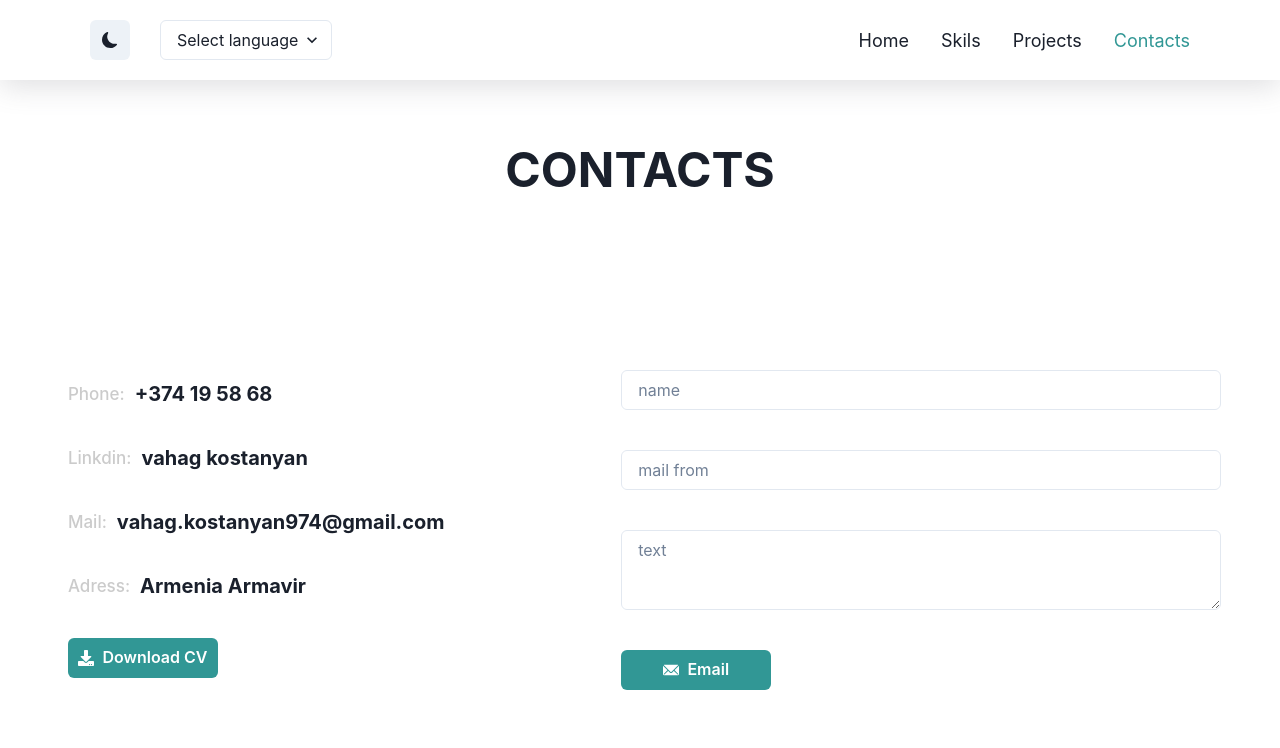
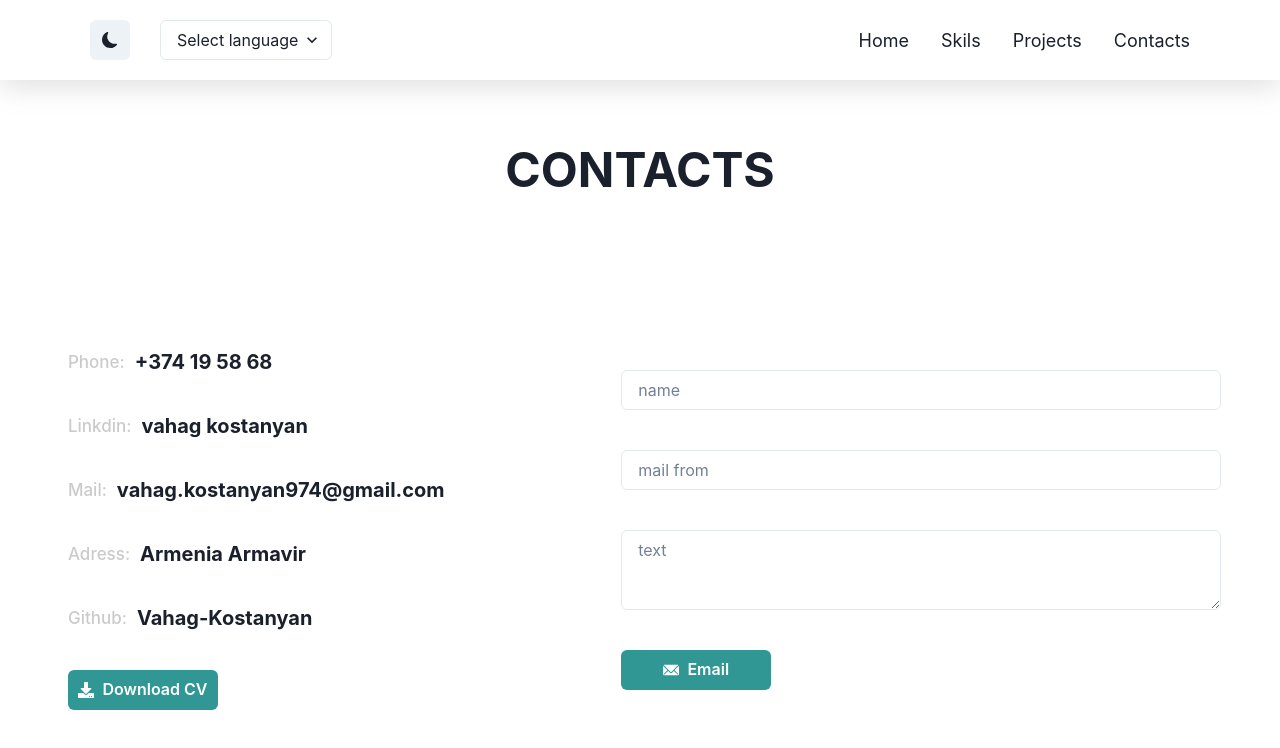
Before and after one commit to Vahag-Kostanyan/portfolyo, a React (Create React App) app in the folder client/: page /contacts in a window 1280 px wide. Shown: the top 748 px of the page. Built offline with nearby package versions, Linux system fonts and the light colour scheme.

Commit message:
corractions

```diff
--- a/client/src/components/AnimatedRoutes.jsx
+++ b/client/src/components/AnimatedRoutes.jsx
@@ -8,24 +8,26 @@ import { Routes, Route, useLocation } from "react-router-dom";
 import { AnimatePresence } from 'framer-motion';
 import NavLink from './NavLink';
 import { ChakraProvider, ColorModeProvider, CSSReset,theme } from '@chakra-ui/react';
+import { useState } from 'react';
 
 const AnimatedRoutes = () => {
     const location = useLocation();
+    const [nextPage, setNextPage] = useState("right");
 
     return (
         <AnimatePresence>
             <ChakraProvider theme={theme}>
                 <ColorModeProvider>
                     <CSSReset />
-                    <NavLink />
+                    <NavLink setNextPage={setNextPage} />
                 </ColorModeProvider>
             </ChakraProvider>
 
             <Routes location={location} key={location.pathname}>
-                <Route path='/' element={<Home/>} />
-                <Route path='/skils' element={<Skils />} />
-                <Route path='/projects' element={<Projects />} />
-                <Route path='/contacts' element={<Contacts />} />
+                <Route path='/' element={<Home nextPage={nextPage} />} />
+                <Route path='/skils' element={<Skils  nextPage={nextPage} />} />
+                <Route path='/projects' element={<Projects  nextPage={nextPage} />} />
+                <Route path='/contacts' element={<Contacts  nextPage={nextPage} />} />
                 <Route path='*' element={<NoteFound />} />
             </Routes>
         </AnimatePresence>
--- a/client/src/components/NavLink.jsx
+++ b/client/src/components/NavLink.jsx
@@ -1,17 +1,18 @@
 import { Box, Button, Flex, LinkBox, IconButton, useColorMode, Img, Select } from '@chakra-ui/react'
 import { SunIcon, Icon } from "@chakra-ui/icons"
 import { BsFillMoonFill } from "react-icons/bs";
-import armeniaFlag from "../imags/flag-for-armenia_1f1e6-1f1f2.png";
-import angliaFlag from "../imags/download.png"
 import React from 'react'
-import { Link, useLocation } from 'react-router-dom'
+import { Link, useLocation, useNavigate } from 'react-router-dom'
 import i18next from 'i18next';
 
-const NavLink = () => {
+const NavLink = ({setNextPage}) => {
 
   const { colorMode, toggleColorMode } = useColorMode()
 
   const location = useLocation()
+  let navigate = useNavigate();
+
+
 
 
   const language = i18next.language
@@ -22,6 +23,42 @@ const NavLink = () => {
       i18next.changeLanguage("en")
     }else if(value == "Armenia"){
       i18next.changeLanguage("am")
+    }
+  }
+
+  // navigate("/Skils")
+  function pageNavigate(e) {
+    e.preventDefault();
+    const arr = ["/", "/Skils", "/Projects", "/Contacts"];
+    let current, next;
+
+    let nextRoute = "";
+    if(e.target.innerHTML === "Home"){
+      nextRoute = "/";
+    }else{
+      nextRoute = "/" + e.target.innerHTML;
+    }
+
+    arr.forEach((item, key) => {
+        if(item == nextRoute){
+          next = key;
+        }
+        if(item == location.pathname){
+          current = key;
+        }
+    });
+
+    if(next > current){
+      setNextPage("right")
+      setTimeout(() => {
+        navigate(nextRoute)
+      }, 5)
+
+    }else if(next < current){
+      setNextPage("left")
+      setTimeout(() => {
+        navigate(nextRoute)
+      }, 5)
     }
   }
 
@@ -60,116 +97,48 @@ const NavLink = () => {
       </Flex>
       <Box display="flex" gap={8} fontSize="18px">
 
-        {location.pathname === "/" ? (
           <LinkBox
             as='article'
-            color={color}
+            color={ location.pathname === "/" ? color : ""}
 
             _hover={{
               color: "teal.500",
             }}
           >
-            <Link to="/">Home</Link>
+            <Link onClick={pageNavigate} >Home</Link>
           </LinkBox>
-        ) : (
-          <LinkBox
-            _hover={{
-              color: "teal.500",
-            }}
-          >
-            <Link to="/">Home</Link>
 
-          </LinkBox>
-        )}
-
-
-        {/* {location.pathname.includes("aboutme") ? (
           <LinkBox
             as='article'
-            color={color}
+            color={ location.pathname === "/Skils" ? color : ""}
 
             _hover={{
               color: "teal.500",
             }}
           >
-            <Link to="/aboutme">About me</Link>
+            <Link onClick={pageNavigate}>Skils</Link>
           </LinkBox>
-        ) : (
-          <LinkBox
-            _hover={{
-              color: "teal.500",
-            }}
-          >
-            <Link to="/aboutme">About me</Link>
-
-          </LinkBox>
-        )} */}
 
 
-        {location.pathname.includes("skils") ? (
           <LinkBox
             as='article'
-            color={color}
+            color={ location.pathname === "/Projects" ? color : ""}
 
             _hover={{
               color: "teal.500",
             }}
           >
-            <Link to="/skils">Skils</Link>
+            <Link onClick={pageNavigate} >Projects</Link>
           </LinkBox>
-        ) : (
+
           <LinkBox
-            _hover={{
-              color: "teal.500",
-            }}
-          >
-            <Link to="/skils">Skils</Link>
-
-          </LinkBox>
-        )}
-
-
-        {location.pathname.includes("projects") ? (
-          <LinkBox
-            as='article'
-            color={color}
-
-            _hover={{
-              color: "teal.500",
-            }}
-          >
-            <Link to="/projects">Projects</Link>
-          </LinkBox>
-        ) : (
-          <LinkBox
-            as='article'
-            _hover={{
-              color: "teal.500",
-            }}
-          >
-            <Link to="/projects">Projects</Link>
-          </LinkBox>
-        )}
-
-        {location.pathname.includes("contacts") ? (
-          <LinkBox
-            color={color}
-
+            color={ location.pathname === "/Contacts" ? color : ""}
             _hover={{
               color: { color },
             }}
           >
-            <Link to="/contacts">Contacts</Link>
+            <Link onClick={pageNavigate} >Contacts</Link>
           </LinkBox>
-        ) : (
-          <LinkBox
-            _hover={{
-              color: { color },
-            }}
-          >
-            <Link to="/contacts">Contacts</Link>
-          </LinkBox>
-        )}
 
       </Box>
 
--- a/client/src/pages/contacts/ContactLeftSide.jsx
+++ b/client/src/pages/contacts/ContactLeftSide.jsx
@@ -7,7 +7,7 @@ let leftList = [
     { key: "Linkdin", value: "vahag kostanyan" },
     { key: "Mail", value: "vahag.kostanyan974@gmail.com" },
     { key: "Adress", value: "Armenia Armavir" },
-
+    { key: "Github", value: "Vahag-Kostanyan" },
   ];
 
 const ContactLeftSide = () => {
--- a/client/src/pages/contacts/Index.jsx
+++ b/client/src/pages/contacts/Index.jsx
@@ -3,13 +3,13 @@ import { extendTheme, ChakraProvider, ColorModeProvider, CSSReset, theme, useCol
 import ContactsContent from './ContactsContent'
 import { motion } from 'framer-motion'
 
-function Index() {
+function Index({nextPage}) {
 
   return (
     <motion.div
     initial={{width: 0}}
     animate={{width: "100%"}}
-    exit={{x: window.innerWidth, transition:{duration: 0.4}}}
+    exit={{x: nextPage == "left" ? window.innerWidth :  -window.innerWidth, transition:{duration: 0.4}}}
     >
     <ChakraProvider theme={theme}>
         <ColorModeProvider>
--- a/client/src/pages/home/HomeContent.jsx
+++ b/client/src/pages/home/HomeContent.jsx
@@ -120,7 +120,7 @@ const HomeContent = () => {
                         as="p">
                         {item.key}:
                       </Heading>
-                      <Heading fontSize="20px" as="p">{item.value}</Heading>
+                      <Heading fontSize="17px" as="p">{item.value}</Heading>
                     </Flex>
                   )
                 })}
--- a/client/src/pages/home/Index.jsx
+++ b/client/src/pages/home/Index.jsx
@@ -3,20 +3,21 @@ import { extendTheme, ChakraProvider, ColorModeProvider, CSSReset, theme, useCol
 import HomeContent from './HomeContent'
 import { motion } from 'framer-motion'
 
-function Index() {
+function Index({nextPage}) {
   const theme = extendTheme({
     fonts: {
       heading: `Roboto`,
       body: `Roboto`,
     },
   })
+
+  console.log(nextPage);
   return (
     <motion.div
-
       initial={{width: 0}}
       animate={{width: "100%"}}
-      exit={{x: window.innerWidth, transition:{duration: 0.4}}}
-    >
+      exit={{x: nextPage == "left" ? window.innerWidth :  -window.innerWidth, transition:{duration: 0.4}}}
+      >
     <ChakraProvider theme={theme}>
         <ColorModeProvider>
             <CSSReset/>
--- a/client/src/pages/projects/Index.jsx
+++ b/client/src/pages/projects/Index.jsx
@@ -3,13 +3,13 @@ import { extendTheme, ChakraProvider, ColorModeProvider, CSSReset, theme, useCol
 import ProjectsContent from './ProjectsContent'
 import { motion } from 'framer-motion'
 
-function Index() {
+function Index({nextPage}) {
 
   return (
     <motion.div
     initial={{width: 0}}
     animate={{width: "100%"}}
-    exit={{x: window.innerWidth, transition:{duration: 0.4}}}
+    exit={{x: nextPage == "left" ? window.innerWidth :  -window.innerWidth, transition:{duration: 0.4}}}
     >
     <ChakraProvider theme={theme}>
         <ColorModeProvider>
--- a/client/src/pages/skils/Index.jsx
+++ b/client/src/pages/skils/Index.jsx
@@ -3,14 +3,17 @@ import { extendTheme, ChakraProvider, ColorModeProvider, CSSReset, theme, useCol
 import SkilsContent from './SkilsContent'
 import { motion } from 'framer-motion'
 
-function Index() {
+function Index({nextPage}) {
+
+
+  console.log(nextPage);
 
   return (
     <motion.div
 
     initial={{width: 0}}
     animate={{width: "100%"}}
-    exit={{x: window.innerWidth, transition:{duration: 0.4}}}
+    exit={{x: nextPage == "left" ? window.innerWidth :  -window.innerWidth, transition:{duration: 0.4}}}
     >
     <ChakraProvider theme={theme}>
         <ColorModeProvider>
```
Also changed, not shown: 1 other file (tests, documents, lock files or other folders).
